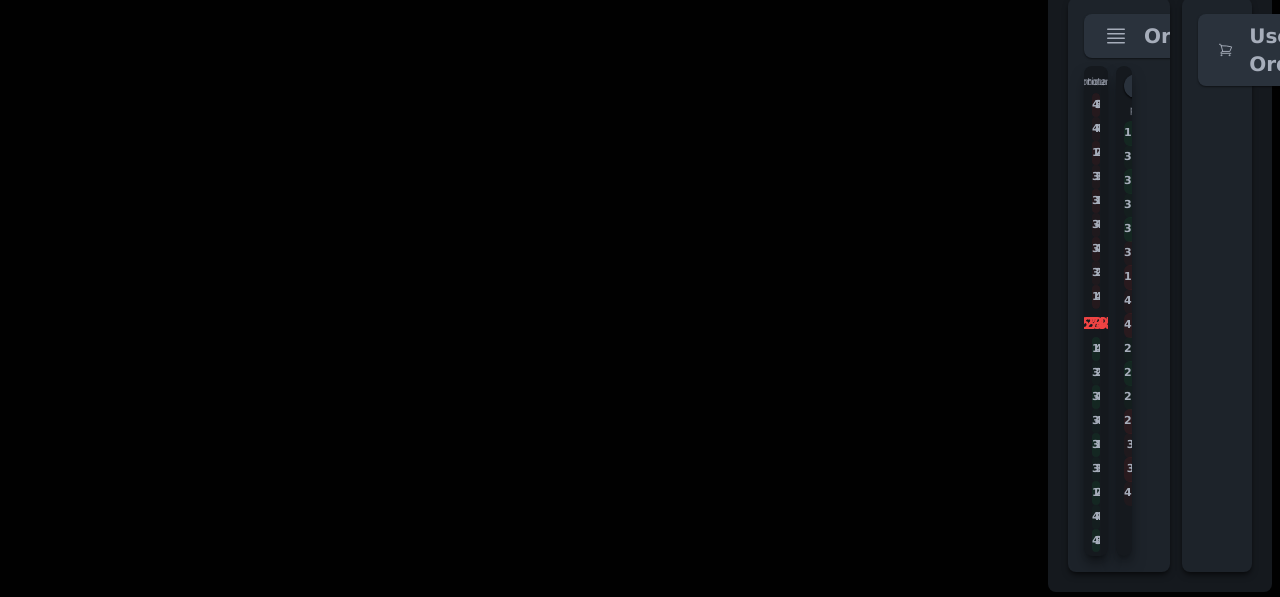
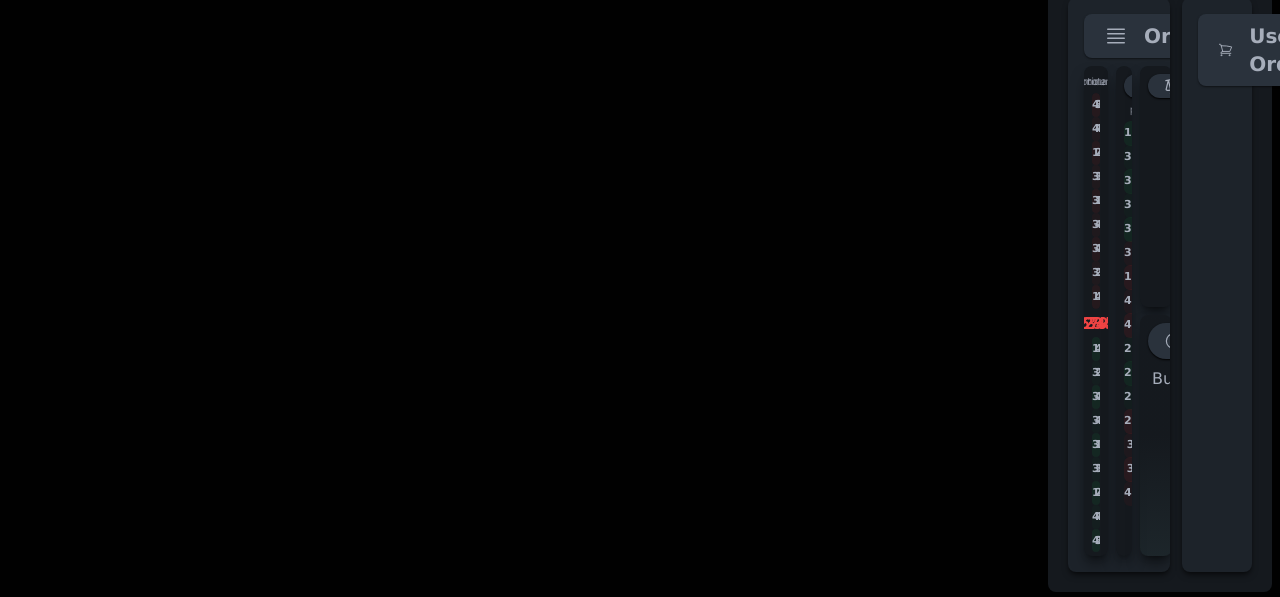
Before and after one commit to Coss3-io/web3, a Vue app: page /#/trade/1 in a window 1280 px wide. Shown: the part 204-801 px from the top of the page. Built offline with nearby package versions, Linux system fonts and the light colour scheme; what @kyvg/vue3-notification would draw is missing.

Commit message:
Adding balances and new order boxes

```diff
--- a/src/component/pages/Bot.vue
+++ b/src/component/pages/Bot.vue
@@ -62,8 +62,7 @@
                 <input
                   type="checkbox"
                   class="toggle toggle-primary col-start-2"
-                  @click="cardView = !cardView"
-                  checked
+                  v-model="cardView"
                 />
                 <span
                   class="label-text font-bold swap-on flex items-center gap-1"
--- a/src/component/pages/Trade.vue
+++ b/src/component/pages/Trade.vue
@@ -56,6 +56,12 @@
         <div class="col-span-3 row-span-2 h-full w-full rounded-xl">
           <TradeHistory :tradeHistory="tradeHistory"></TradeHistory>
         </div>
+        <div class="col-span-5 h-full w-full rounded-xl">
+          <BalancesDetails :balancesDetails="balancesDetails"></BalancesDetails>
+        </div>
+        <div class="col-span-5 h-full w-full rounded-xl">
+          <NewOrder :newOrder="newOrder"></NewOrder>
+        </div>
       </div>
       <div
         class="flex col-span-5 bg-base-100 shadow-md shadow-black/50 rounded-lg p-4 opacity-0 translate-y-3 animate-[slideIn_0.3s_ease-in-out_0.5s_forwards]"
@@ -88,9 +94,13 @@
 </template>
 <script setup lang="ts">
 import { reactive } from "vue";
-import Orderbook from "../sections/Trade/Orderbook.vue"
-import TradeHistory from "../sections/Trade/TradeHistory.vue"
+import Orderbook from "../sections/Trade/Orderbook.vue";
+import TradeHistory from "../sections/Trade/TradeHistory.vue";
+import NewOrder from "../sections/Trade/NewOrder.vue";
+import BalancesDetails from "../sections/Trade/BalancesDetails.vue";
 
-const orderDetails = reactive({"price": 0, "amount": 0})
-const tradeHistory = reactive([{"price": 0, "amount": 0}])
+const orderDetails = reactive({ price: 0, amount: 0 });
+const tradeHistory = reactive([{ price: 0, amount: 0 }]);
+const newOrder = reactive([{ price: 0, amount: 0 }]);
+const balancesDetails = reactive([{ price: 0, amount: 0 }]);
 </script>
--- /dev/null
+++ b/src/component/sections/Trade/BalancesDetails.vue
@@ -0,0 +1,33 @@
+<template>
+  <div
+    class="grid grid-rows-[min-content_min-content_1fr] w-full h-full overflow-hidden p-2 bg-base-300 rounded-lg shadow-lg shadow-black/50"
+  >
+    <div class="col-span-full flex justify-center">
+      <div
+        class="flex gap-2 items-center text-xs font-bold px-4 py-0.5 rounded-full bg-neutral shadow-sm shadow-black"
+      >
+        <svg
+          xmlns="http://www.w3.org/2000/svg"
+          fill="none"
+          viewBox="0 0 24 24"
+          stroke-width="1.5"
+          stroke="currentColor"
+          class="w-5 h-5"
+        >
+          <path
+            stroke-linecap="round"
+            stroke-linejoin="round"
+            d="M12 3v17.25m0 0c-1.472 0-2.882.265-4.185.75M12 20.25c1.472 0 2.882.265 4.185.75M18.75 4.97A48.416 48.416 0 0012 4.5c-2.291 0-4.545.16-6.75.47m13.5 0c1.01.143 2.01.317 3 .52m-3-.52l2.62 10.726c.122.499-.106 1.028-.589 1.202a5.988 5.988 0 01-2.031.352 5.988 5.988 0 01-2.031-.352c-.483-.174-.711-.703-.59-1.202L18.75 4.971zm-16.5.52c.99-.203 1.99-.377 3-.52m0 0l2.62 10.726c.122.499-.106 1.028-.589 1.202a5.989 5.989 0 01-2.031.352 5.989 5.989 0 01-2.031-.352c-.483-.174-.711-.703-.59-1.202L5.25 4.971z"
+          />
+        </svg>
+
+        Balances
+      </div>
+    </div>
+  </div>
+</template>
+<script setup lang="ts">
+const props = defineProps<{
+  balancesDetails: Object[];
+}>();
+</script>
--- /dev/null
+++ b/src/component/sections/Trade/NewOrder.vue
@@ -0,0 +1,88 @@
+<template>
+  <div
+    class="grid grid-rows-[min-content_1fr] w-full h-full overflow-hidden transition-all p-2 bg-gradient-to-b from-base-300 via-base-300 rounded-lg shadow-lg shadow-black/50"
+    :class="isBuyOrder ? 'to-green-900/5' : 'to-red-900/5'"
+  >
+    <div class="col-span-full flex justify-center">
+      <div
+        class="flex gap-2 items-center text-xs font-bold px-4 py-0.5 rounded-full bg-neutral shadow-sm shadow-black"
+      >
+        <svg
+          xmlns="http://www.w3.org/2000/svg"
+          fill="none"
+          viewBox="0 0 24 24"
+          stroke-width="1.5"
+          stroke="currentColor"
+          class="w-5 h-5"
+        >
+          <path
+            stroke-linecap="round"
+            stroke-linejoin="round"
+            d="M12 9v6m3-3H9m12 0a9 9 0 11-18 0 9 9 0 0118 0z"
+          />
+        </svg>
+
+        New Order
+      </div>
+    </div>
+    <div class="col-span-full flex w-full">
+      <div class="form-control relative">
+        <label class="cursor-pointer label gap-3 swap swap-rotate">
+          <div class="relative w-7 h-full flex items-center">
+            <transition name="fadeNav">
+              <span v-if="isBuyOrder" class="absolute">Buy</span>
+              <span v-else class="absolute">Sell</span>
+            </transition>
+          </div>
+          <input
+            type="checkbox"
+            :class="isBuyOrder ? '!border-green-700 !bg-green-700' :'!border-red-700 !bg-red-700'"
+            class="toggle col-start-3"
+            v-model="isBuyOrder"
+          />
+          <span class="label-text swap-on col-start-2">
+            <svg
+              xmlns="http://www.w3.org/2000/svg"
+              fill="none"
+              viewBox="0 0 24 24"
+              stroke-width="1.5"
+              stroke="currentColor"
+              class="w-5 h-5"
+            >
+              <path
+                stroke-linecap="round"
+                stroke-linejoin="round"
+                d="M12 4.5v15m0 0l6.75-6.75M12 19.5l-6.75-6.75"
+              />
+            </svg>
+          </span>
+          <span class="label-text swap-off col-start-2">
+            <svg
+              xmlns="http://www.w3.org/2000/svg"
+              fill="none"
+              viewBox="0 0 24 24"
+              stroke-width="1.5"
+              stroke="currentColor"
+              class="w-5 h-5"
+            >
+              <path
+                stroke-linecap="round"
+                stroke-linejoin="round"
+                d="M12 19.5v-15m0 0l-6.75 6.75M12 4.5l6.75 6.75"
+              />
+            </svg>
+          </span>
+        </label>
+      </div>
+    </div>
+  </div>
+</template>
+<script setup lang="ts">
+import { ref } from "vue";
+
+const props = defineProps<{
+  newOrder: Object[];
+}>();
+
+const isBuyOrder = ref(true);
+</script>
```
